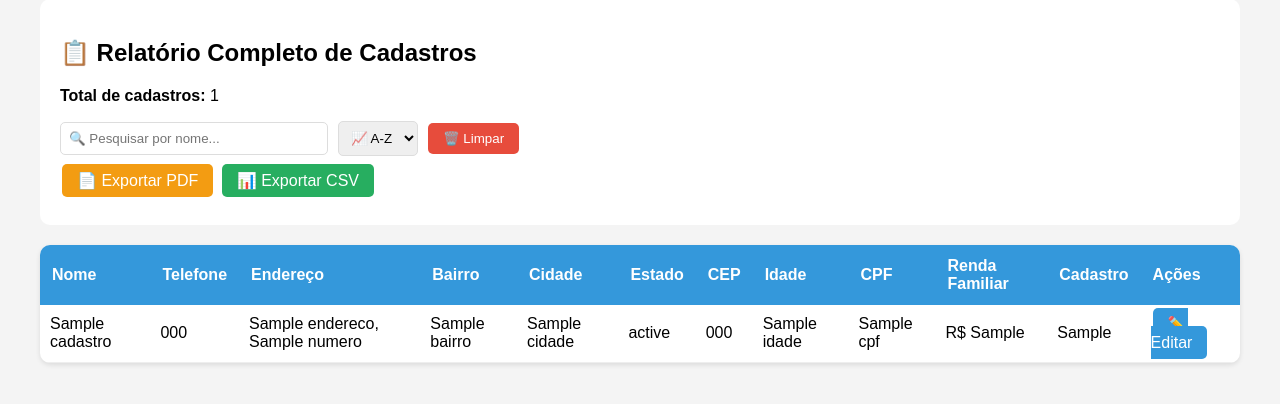
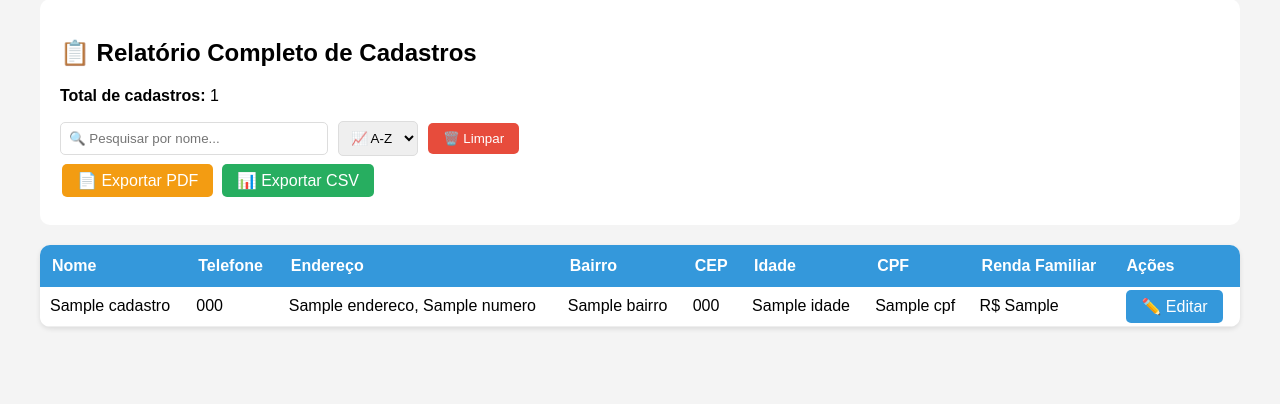
Before and after one commit to efcunha/ameg, a Flask app: page /relatorio_completo in a window 1280 px wide. Shown: the part 189-593 px from the top of the page. Run offline with Flask 3, Linux system fonts and the light colour scheme; the visitor is signed in with stand-in values (Sample User, id 1); a database or web service that is not in the repository returns one stand-in record (values such as "Sample title"); some libraries are stand-ins or nearby versions.

Commit message:
Fix relatorio_completo - remove cidade/estado fields that cause errors, keep only core fields

```diff
--- a/templates/relatorio_completo.html
+++ b/templates/relatorio_completo.html
@@ -64,13 +64,10 @@
                         <th>Telefone</th>
                         <th>Endereço</th>
                         <th>Bairro</th>
-                        <th>Cidade</th>
-                        <th>Estado</th>
                         <th>CEP</th>
                         <th>Idade</th>
                         <th>CPF</th>
                         <th>Renda Familiar</th>
-                        <th>Cadastro</th>
                         <th>Ações</th>
                     </tr>
                 </thead>
@@ -81,13 +78,10 @@
                         <td>{{ cadastro.telefone or cadastro[7] }}</td>
                         <td>{{ (cadastro.endereco or cadastro[3]) + ', ' + (cadastro.numero or cadastro[4] or '') }}</td>
                         <td>{{ cadastro.bairro or cadastro[5] }}</td>
-                        <td>{{ cadastro.cidade or cadastro[-2] }}</td>
-                        <td>{{ cadastro.estado or cadastro[-1] }}</td>
                         <td>{{ cadastro.cep or cadastro[6] }}</td>
                         <td>{{ cadastro.idade or cadastro[10] }}</td>
                         <td>{{ cadastro.cpf or cadastro[14] }}</td>
                         <td>{{ 'R$ ' + (cadastro.renda_familiar or cadastro[41] or '0') if (cadastro.renda_familiar or cadastro[41]) else 'Não informado' }}</td>
-                        <td>{{ (cadastro.data_cadastro or '')[:10] }}</td>
                         <td>
                             <a href="/editar_cadastro/{{ cadastro.id or cadastro[0] }}" class="btn">✏️ Editar</a>
                         </td>
```
